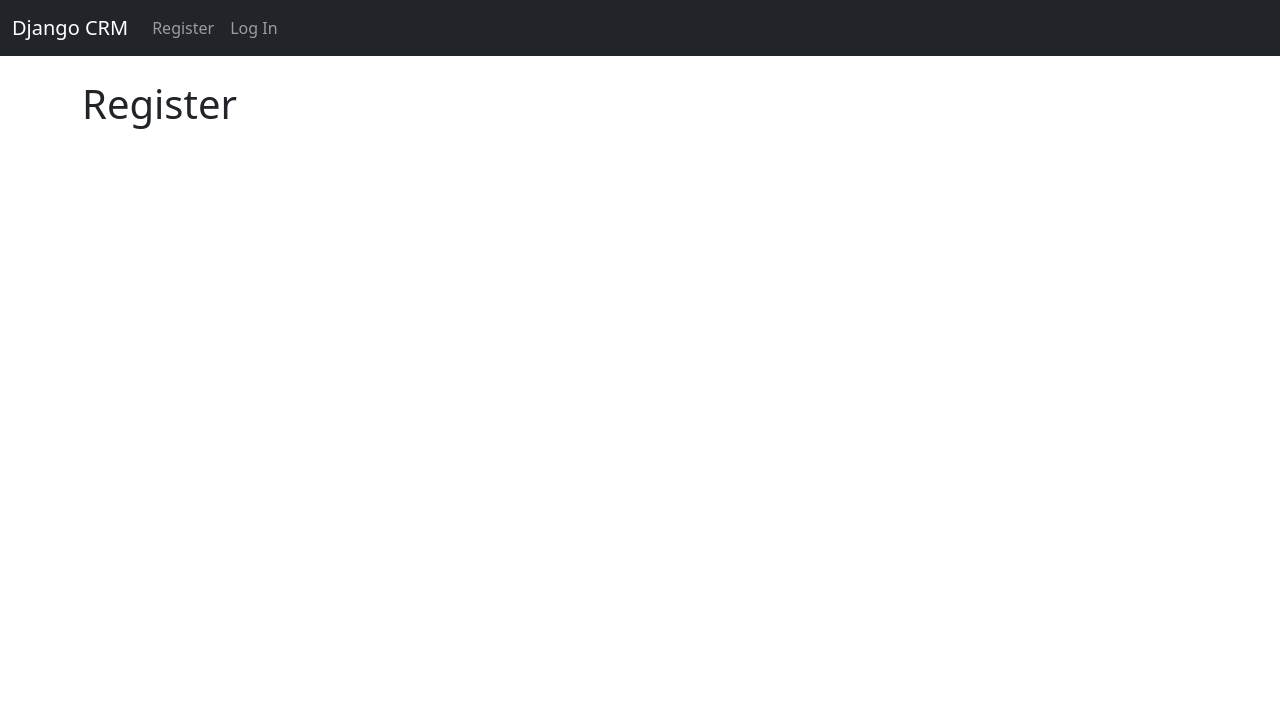
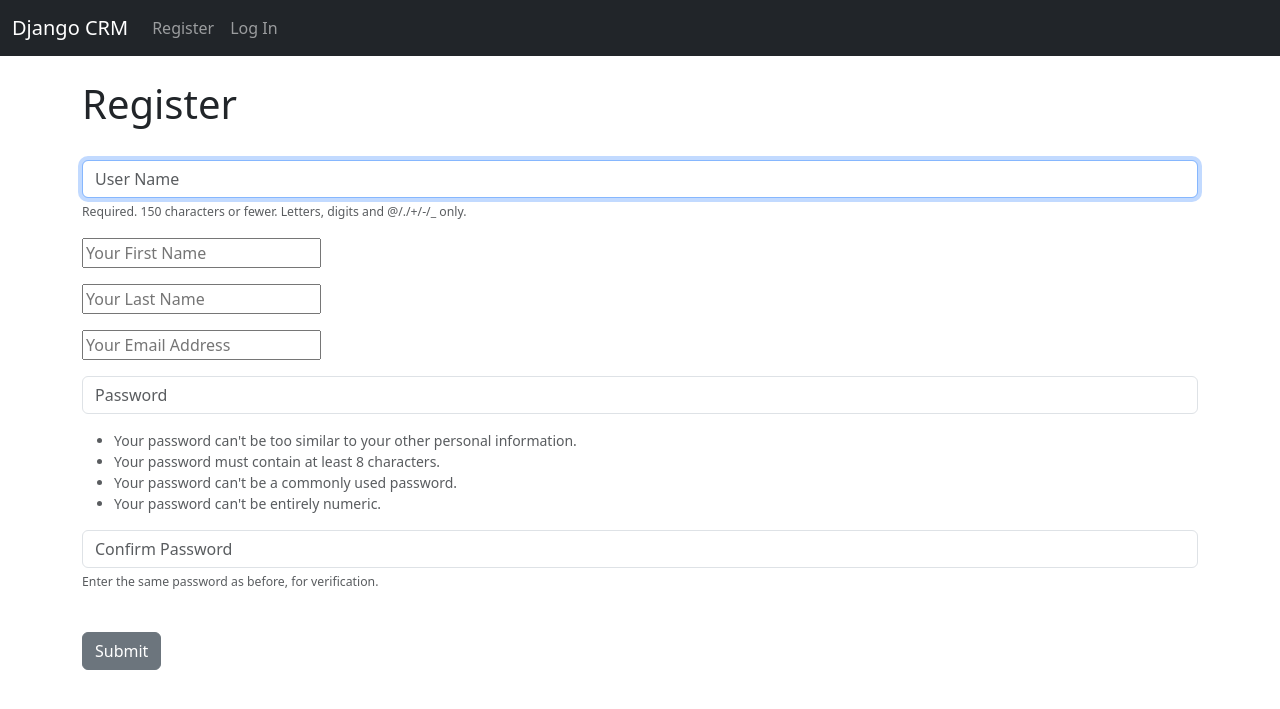
Before and after one commit to billybboy/Django-CRM, a Django app: page /register/ in a window 1280 px wide. Shown: the top 709 px of the page. Run offline with Django 4.2, Linux system fonts and the light colour scheme.

Commit message:
complete register function

```diff
--- a/website/forms.py
+++ b/website/forms.py
@@ -1,3 +1,4 @@
+from typing import Any
 from django.contrib.auth.forms import UserCreationForm
 from django.contrib.auth.models import User
 from django import forms
@@ -10,3 +11,21 @@ class SignUpForm(UserCreationForm):
     class Meta:
         model = User
         fields = ('username', 'first_name', 'last_name', 'email', 'password1', 'password2')
+
+    def __init__(self, *args, **kwargs):
+        super(SignUpForm, self).__init__(*args, **kwargs)
+
+        self.fields['username'].widget.attrs['class'] = 'form-control'
+        self.fields['username'].widget.attrs['placeholder'] = 'User Name'
+        self.fields['username'].label = ''
+        self.fields['username'].help_text = '<span class="form-text text-muted"><small>Required. 150 characters or fewer. Letters, digits and @/./+/-/_ only.</small></span>'
+
+        self.fields['password1'].widget.attrs['class'] = 'form-control'
+        self.fields['password1'].widget.attrs['placeholder'] = 'Password'
+        self.fields['password1'].label = ''
+        self.fields['password1'].help_text = '<ul class="form-text text-muted small"><li>Your password can\'t be too similar to your other personal information.</li><li>Your password must contain at least 8 characters.</li><li>Your password can\'t be a commonly used password.</li><li>Your password can\'t be entirely numeric.</li></ul>'
+
+        self.fields['password2'].widget.attrs['class'] = 'form-control'
+        self.fields['password2'].widget.attrs['placeholder'] = 'Confirm Password'
+        self.fields['password2'].label = ''
+        self.fields['password2'].help_text = '<span class="form-text text-muted"><small>Enter the same password as before, for verification.</small></span>'
--- a/website/templates/website/home.html
+++ b/website/templates/website/home.html
@@ -4,7 +4,7 @@
 
 <div class="col-md-6 offset-md-3">
 
-{% if user.is_authenticated%}
+{% if user.is_authenticated %}
 
 <h1>Hello World</h1>
 
--- a/website/templates/website/register.html
+++ b/website/templates/website/register.html
@@ -2,6 +2,30 @@
 
 {% block content %}
 
+<div class="col-md-6 offset-md-3"></div>
 <h1>Register</h1>
+</br>
+<form method="POST" action="">
+    {% csrf_token %}
+    {% if form.errors %}
+			<div class="alert alert-warning alert-dismissible fade show" role="alert">
+			  Your Form Has Errors
+			  {% for field in form %}
+			  	{% if field.errors %}
+			  		{{ field.errors }}
+			  	{% endif %}
+			  {% endfor %}
+			  <button type="button" class="btn-close" data-bs-dismiss="alert" aria-label="Close"></button>
+			</div>
+		{% endif %}
 
+    {{ form.as_p }}
+
+    </br>
+        <button type="submit" class="btn btn-secondary">Submit</button>
+
+    </form>
+
+
+</div>
 {% endblock %}
--- a/website/views.py
+++ b/website/views.py
@@ -1,6 +1,7 @@
 from django.shortcuts import render, redirect
 from django.contrib.auth import authenticate, login, logout
 from django.contrib import messages
+from .forms import SignUpForm
 
 def home(request):
     #check to see if logging in
@@ -27,6 +28,21 @@ def logout_user(request):
     return redirect('website:home')
 
 def register_user(request):
+    if request.method == "POST":
+        form = SignUpForm(request.POST)
+        if form.is_valid():
+            form.save()
+            username = form.cleaned_data['username']
+            password = form.cleaned_data['password1']
+            user = authenticate(username=username, password=password)
+            login(request, user)
+            messages.success(request, 'You have successfully registered')
+            return redirect('website:home')
+    else:
+        form = SignUpForm()
+        return render(request, 'website/register.html', {
+            'form': form
+        })
     return render(request, 'website/register.html', {
-
-    })
+            'form': form
+        })
```
